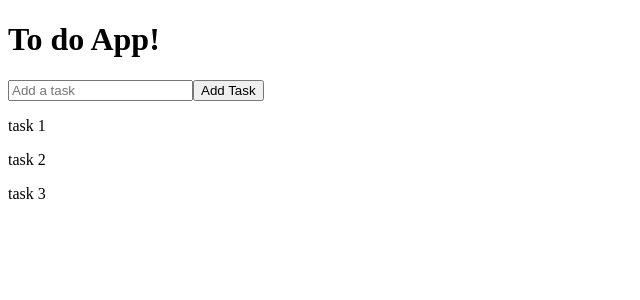
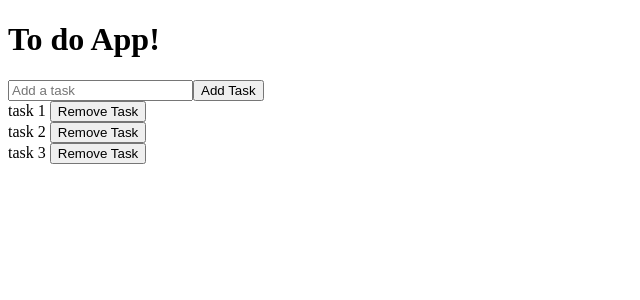
Before and after one commit to DanBlakeNZ/react-to-do, a React app: page / in a window 1280 px wide. Shown: the top 300 px of the page, without its empty margins (0-640 px from the left). Built offline with nearby package versions, Linux system fonts and the light colour scheme.

Commit message:
Can add a task

```diff
--- a/package.json
+++ b/package.json
@@ -21,7 +21,7 @@
     "babel-preset-env": "^1.7.0",
     "babel-preset-react": "^6.24.1",
     "eslint": "^4.19.1",
-    "eslint-config-airbnb": "^16.1.0",
+    "eslint-plugin-react": "^7.8.1",
     "eslint-plugin-import": "^2.11.0",
     "eslint-plugin-jsx-a11y": "^6.0.3",
     "webpack": "^4.8.1",
--- a/src/components/AddTask.jsx
+++ b/src/components/AddTask.jsx
@@ -6,15 +6,23 @@ export default class AddTask extends React.Component {
 
         this.state = {
 
-        }
+        };
+
+        this.handleAddTask = this.handleAddTask.bind(this);
     }
 
-    render(props){
+    handleAddTask(event){
+        event.preventDefault();
+        const task = event.target.elements.task.value.trim();
+        this.props.addTask(task);
+    }
+
+    render(){
         return(
-            <div>
-                <input type="text" placeholder="Add a task"/>
-                <button type="submit">Add Task</button>
-            </div>
-        )
+            <form onSubmit={this.handleAddTask}>
+				<input type="text" name="task" placeholder="Add a task"/>
+				<button >Add Task</button>
+			</form>
+        );
     }
 }
--- a/src/components/Task.jsx
+++ b/src/components/Task.jsx
@@ -1,7 +1,9 @@
 import React from 'react';
 
 const Task = (props) => (
-    <p>{props.task}</p>
+    <div>
+        {props.task} <button>Remove Task</button>
+    </div>
 );
 
 export default Task;
--- a/src/components/TaskList.jsx
+++ b/src/components/TaskList.jsx
@@ -1,11 +1,11 @@
 import React from 'react';
 
-import Task from './Task'
+import Task from './Task';
 
 const TaskList = (props) => (
     <div>
         {props.tasks.map((task) => {
-            return <Task key={task} task={task}/>
+            return <Task key={task} task={task}/>;
         })}
     </div>
 );
--- /dev/null
+++ b/src/components/TasksContainer.jsx
@@ -0,0 +1,13 @@
+import React from 'react';
+
+import AddTask from './AddTask';
+import TaskList from './TaskList';
+
+const TasksContainer = (props) => (
+    <div>
+        <AddTask addTask={ props.addTask } />
+        <TaskList tasks={ props.tasks } />
+    </div>
+);
+
+export default TasksContainer;
--- a/src/components/ToDoApp.jsx
+++ b/src/components/ToDoApp.jsx
@@ -1,23 +1,33 @@
 import React from 'react';
 
-import AddTask from './AddTask';
 import Header from './Header';
-import TaskList from './TaskList';
+import TasksContainer from './TasksContainer';
 
 export default class ToDoApp extends React.Component {
 	constructor(props){
 		super(props);
+
 		this.state = {
-			tasks:["task 1", "task 2", "task 3"]
-		}
+			tasks:['task 1', 'task 2', 'task 3']
+		};
+
+		this.addTask = this.addTask.bind(this);
+	}
+
+	addTask(task){
+		this.setState((prevState)=>({
+			tasks: prevState.tasks.concat(task)
+		}));
 	}
 
 	render(){
 		return(
 			<div>
 				<Header />
-				<AddTask />
-				<TaskList tasks={this.state.tasks}/>
+				<TasksContainer
+					tasks={this.state.tasks}
+					addTask={this.addTask}
+				/>
 			</div>
 		);
 	}
```
Also changed, not shown: .babelrc, 1 other file (tests, documents, lock files or other folders).
